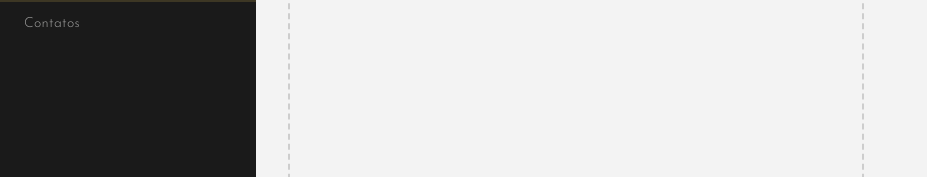
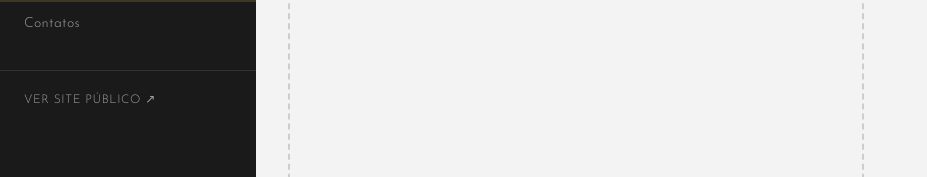
Before and after one commit to GugaAAndrade/claraboia-arq, a Next.js app: page /admin/arquitetas/1 in a window 1280 px wide. Shown: the part 231-408 px from the top of the page, without its empty margins (0-927 px from the left). Built offline with nearby package versions, Linux system fonts and the light colour scheme; no server answers; the database is empty.

Commit message:
feat: add public site link to admin pages and improve cookie handling options

```diff
--- a/src/app/(public)/page.tsx
+++ b/src/app/(public)/page.tsx
@@ -78,7 +78,7 @@ export default async function HomePage() {
               </p>
             </div>
 
-            <h1 className="font-serif text-[52px] md:text-[86px] lg:text-[112px] text-[#171717] leading-[0.88] tracking-[-0.02em] mb-8">
+            <h1 className="font-[Georgia,'Times_New_Roman',serif] text-[52px] md:text-[86px] lg:text-[112px] text-[#171717] leading-[0.91] md:leading-[0.89] lg:leading-[0.9] tracking-[-0.02em] mb-8 [font-variant-caps:normal] normal-case">
               Linhas precisas.
               <br />
               Espaços com alma.
--- a/src/app/admin/arquitetas/[id]/page.tsx
+++ b/src/app/admin/arquitetas/[id]/page.tsx
@@ -78,6 +78,11 @@ export default function ArquitetaFormPage() {
             </Link>
           ))}
         </nav>
+        <div className="px-4 md:px-6 py-4 border-t border-cream/10">
+          <Link href="/" target="_blank" className="text-xs text-cream/60 hover:text-gold tracking-wider uppercase">
+            Ver site público ↗
+          </Link>
+        </div>
       </aside>
 
       <main className="flex-1 p-4 md:p-8">
--- a/src/app/admin/arquitetas/page.tsx
+++ b/src/app/admin/arquitetas/page.tsx
@@ -39,6 +39,11 @@ export default async function AdminArquitetasPage() {
             </Link>
           ))}
         </nav>
+        <div className="px-4 md:px-6 py-4 border-t border-cream/10">
+          <Link href="/" target="_blank" className="text-xs text-cream/60 hover:text-gold tracking-wider uppercase">
+            Ver site público ↗
+          </Link>
+        </div>
       </aside>
 
       <main className="flex-1 p-4 md:p-8">
--- a/src/app/admin/contatos/page.tsx
+++ b/src/app/admin/contatos/page.tsx
@@ -30,6 +30,11 @@ export default async function AdminContatosPage() {
             </Link>
           ))}
         </nav>
+        <div className="px-4 md:px-6 py-4 border-t border-cream/10">
+          <Link href="/" target="_blank" className="text-xs text-cream/60 hover:text-gold tracking-wider uppercase">
+            Ver site público ↗
+          </Link>
+        </div>
       </aside>
 
       <main className="flex-1 p-4 md:p-8">
--- a/src/app/admin/projetos/[id]/page.tsx
+++ b/src/app/admin/projetos/[id]/page.tsx
@@ -202,6 +202,11 @@ export default function ProjetoFormPage() {
             </Link>
           ))}
         </nav>
+        <div className="px-4 md:px-6 py-4 border-t border-cream/10">
+          <Link href="/" target="_blank" className="text-xs text-cream/60 hover:text-gold tracking-wider uppercase">
+            Ver site público ↗
+          </Link>
+        </div>
       </aside>
 
       <main className="flex-1 p-4 md:p-8">
--- a/src/app/admin/projetos/page.tsx
+++ b/src/app/admin/projetos/page.tsx
@@ -74,6 +74,11 @@ export default async function AdminProjetosPage() {
             </Link>
           ))}
         </nav>
+        <div className="px-4 md:px-6 py-4 border-t border-cream/10">
+          <Link href="/" target="_blank" className="text-xs text-cream/60 hover:text-gold tracking-wider uppercase">
+            Ver site público ↗
+          </Link>
+        </div>
       </aside>
 
       <main className="flex-1 p-4 md:p-8">
--- a/src/lib/supabase/middleware.ts
+++ b/src/lib/supabase/middleware.ts
@@ -3,6 +3,11 @@ import { NextResponse, type NextRequest } from 'next/server'
 
 export async function updateSession(request: NextRequest) {
   let supabaseResponse = NextResponse.next({ request })
+  const persistentCookieOptions = {
+    path: '/',
+    sameSite: 'lax' as const,
+    maxAge: 60 * 60 * 24 * 30, // 30 dias
+  }
 
   const supabase = createServerClient(
     process.env.NEXT_PUBLIC_SUPABASE_URL!,
@@ -16,7 +21,7 @@ export async function updateSession(request: NextRequest) {
           cookiesToSet.forEach(({ name, value }) => request.cookies.set(name, value))
           supabaseResponse = NextResponse.next({ request })
           cookiesToSet.forEach(({ name, value, options }) =>
-            supabaseResponse.cookies.set(name, value, options)
+            supabaseResponse.cookies.set(name, value, { ...options, ...persistentCookieOptions })
           )
         },
       },
--- a/src/lib/supabase/server.ts
+++ b/src/lib/supabase/server.ts
@@ -3,6 +3,11 @@ import { cookies } from 'next/headers'
 
 export async function createClient() {
   const cookieStore = await cookies()
+  const persistentCookieOptions = {
+    path: '/',
+    sameSite: 'lax' as const,
+    maxAge: 60 * 60 * 24 * 30, // 30 dias
+  }
 
   return createServerClient(
     process.env.NEXT_PUBLIC_SUPABASE_URL!,
@@ -15,7 +20,7 @@ export async function createClient() {
         setAll(cookiesToSet) {
           try {
             cookiesToSet.forEach(({ name, value, options }) =>
-              cookieStore.set(name, value, options)
+              cookieStore.set(name, value, { ...options, ...persistentCookieOptions })
             )
           } catch {
             // Ignorado em Server Components
```
